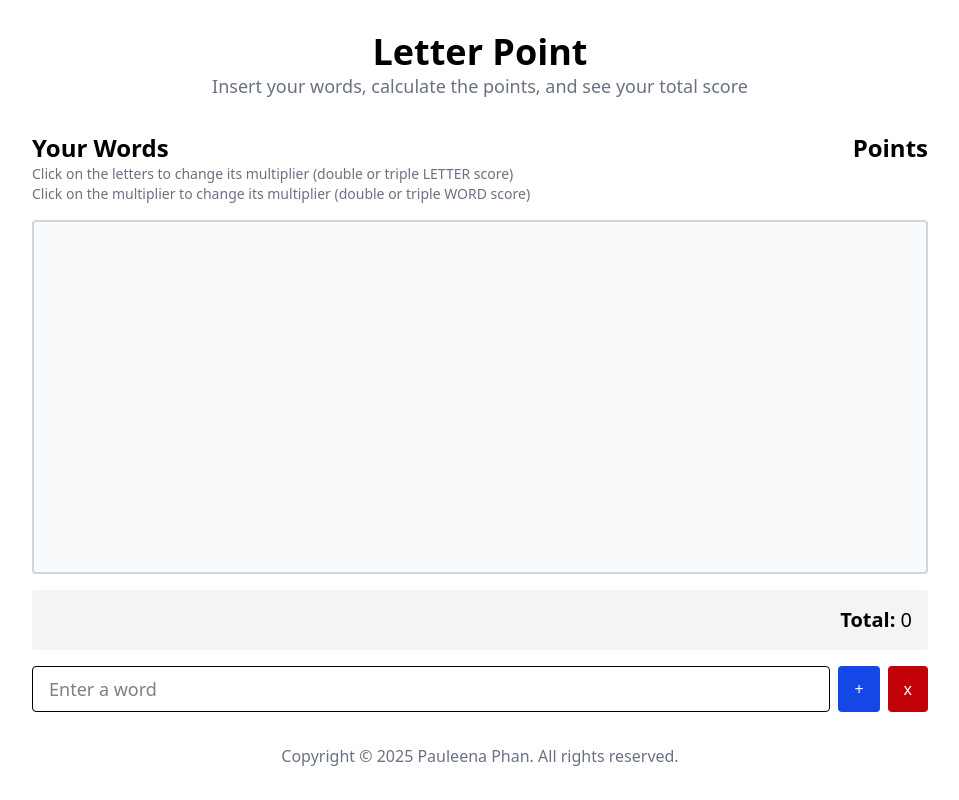
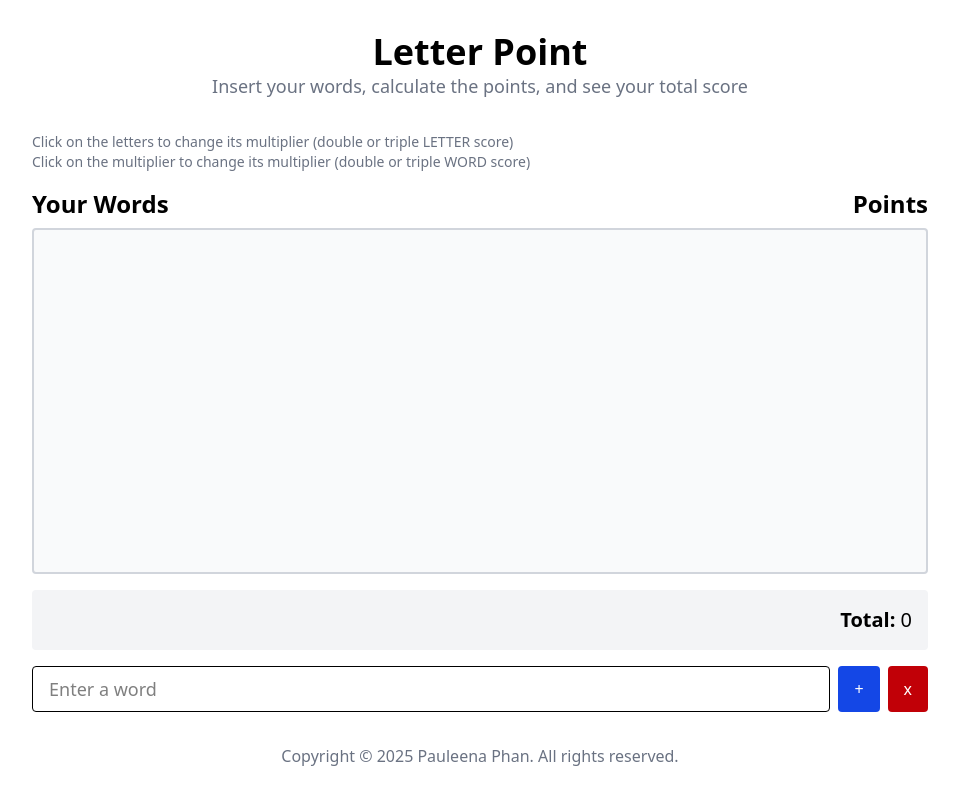
Before and after one commit to pauleenaphan/LetterPoint, a React (Vite) app: page / in a window 1280 px wide. Shown: the whole page, without its empty margins (160-1119 px from the left). Built offline with nearby package versions, Linux system fonts and the light colour scheme.

Commit message:
switched header and notes position

```diff
--- a/src/wordDisplay.tsx
+++ b/src/wordDisplay.tsx
@@ -15,13 +15,14 @@ export default function WordDisplay() {
       <p className="text-md md:text-lg text-center mb-8 text-gray-500">Insert your words, calculate the points, and see your total score</p>
 
       <div className="flex-1 w-full max-w-4xl mx-auto flex flex-col min-h-0">
-        <div className="flex justify-between items-center gap-4">
-          <h2 className="text-xl md:text-2xl font-semibold">Your Words</h2>
-          <h2 className="text-xl md:text-2xl font-semibold">Points</h2>
-        </div>
         <div className="mb-4 text-xs md:text-sm text-gray-500">
           <p> Click on the letters to change its multiplier (double or triple LETTER score)</p>
           <p> Click on the multiplier to change its multiplier (double or triple WORD score)</p>
+        </div>
+
+        <div className="flex justify-between items-center gap-4 mb-2">
+          <h2 className="text-xl md:text-2xl font-semibold">Your Words</h2>
+          <h2 className="text-xl md:text-2xl font-semibold">Points</h2>
         </div>
 
         <div className="flex-1 overflow-y-auto border-2 border-gray-300 rounded p-4 bg-gray-50 min-h-0">
```
